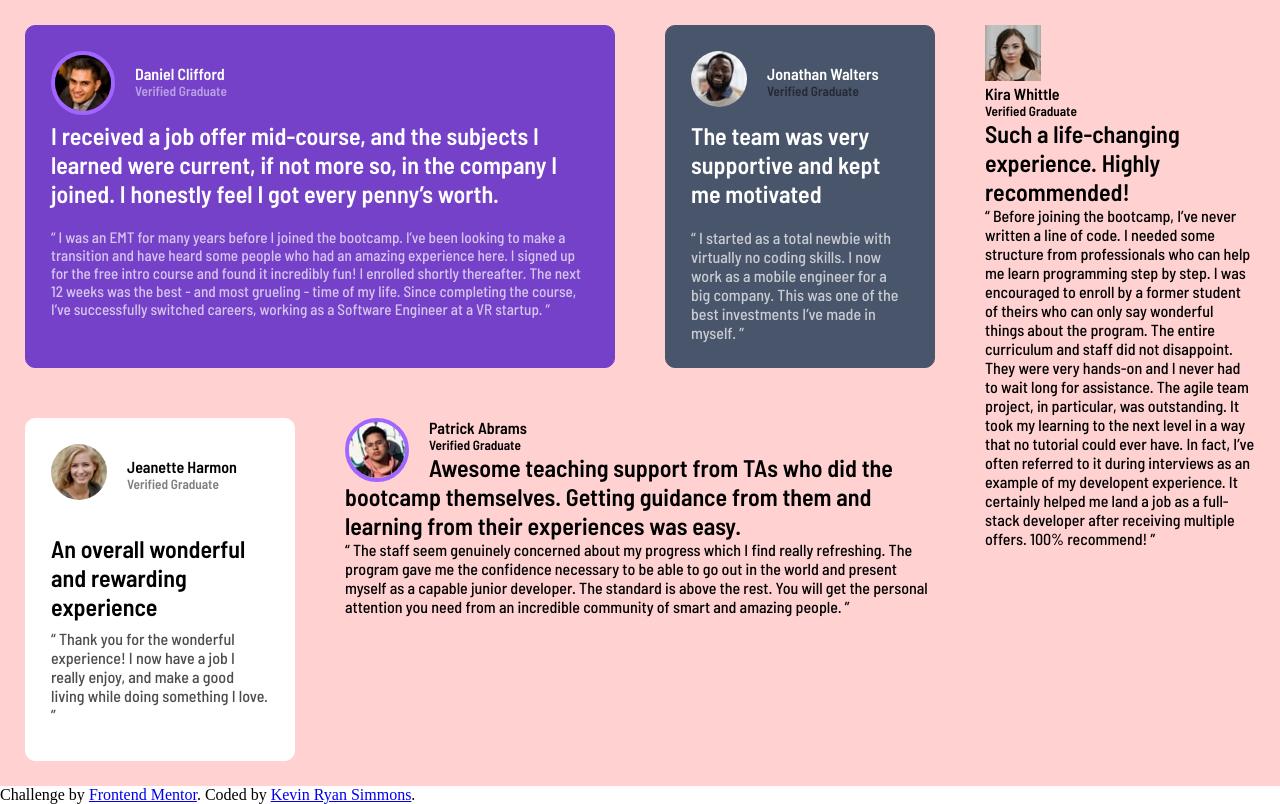
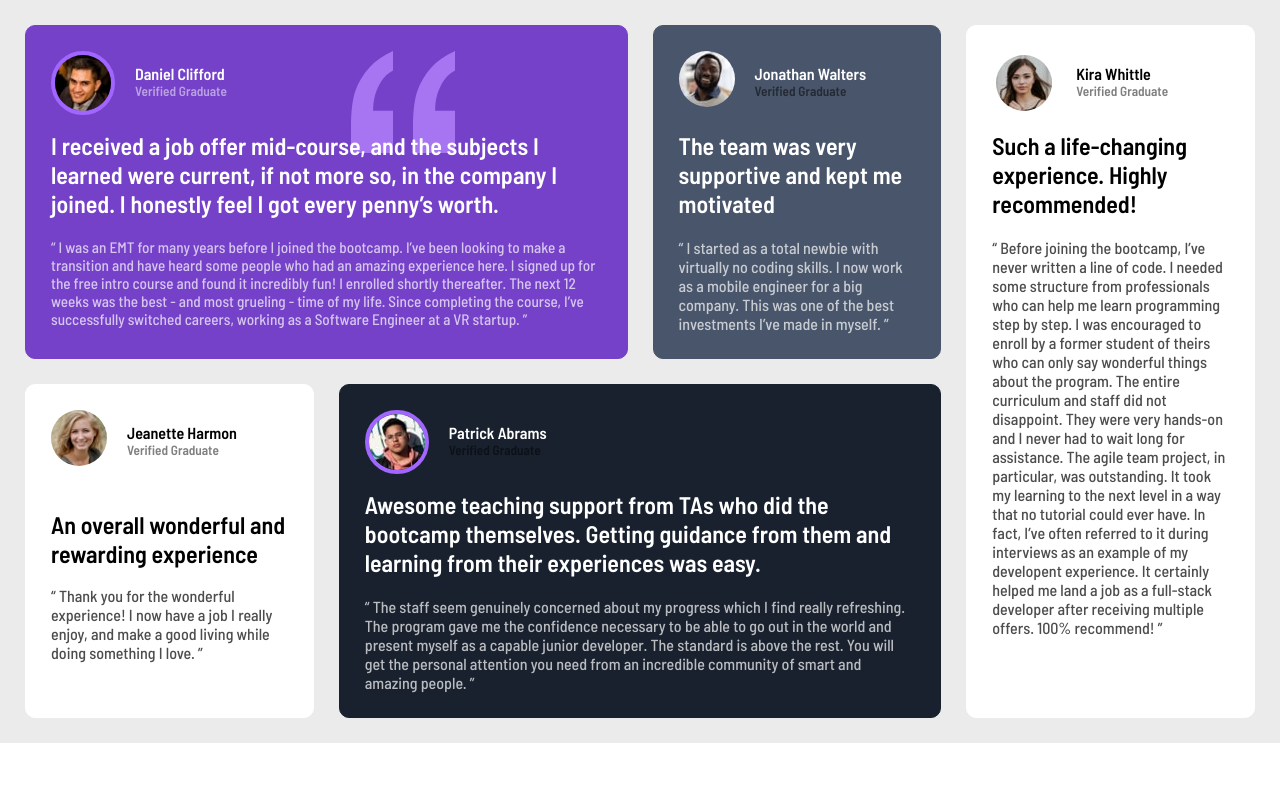
Before and after one commit to climbingryan/Testimonials-grid-section-FM, a plain HTML site: page testimonials-grid-section-main/index.html in a window 1280 px wide. Drawn offline with Linux system fonts and the light colour scheme.

Commit message:
profile 5 and addition of image in profile 1 w/ working z-index

```diff
--- a/testimonials-grid-section-main/css/styles.css
+++ b/testimonials-grid-section-main/css/styles.css
@@ -8,11 +8,12 @@ main {
     display: grid;
     grid-template-columns: repeat(4, 1fr);
     grid-template-rows: repeat(2, 1fr);
-    gap: 50px;
+    gap: 25px;
     padding: 25px;
     font-family: 'Barlow Semi Condensed', sans-serif;
-    background-color: rgb(255, 209, 209);
+    background-color: rgb(235, 235, 235);
 }
+    /* PROFILE ONE */
 .profile-one {
     grid-column: 1 / 3;
     grid-row: 1 / 2;
@@ -20,6 +21,15 @@ main {
     border: 1px solid hsl(263, 55%, 52%);
     border-radius: 10px;
     padding: 25px;
+    z-index: 0;
+}
+.bg-quotation {
+    position: relative;
+}
+.image-quote {
+    position: absolute;
+    left: 300px;
+    z-index: 1;
 }
 .card-header {
     display: flex;
@@ -27,12 +37,12 @@ main {
     justify-content: center;
     align-items: flex-start;
     min-height: 60px;
-    margin-bottom: 10px;
+    margin-bottom: 20px;
 }
 .profile-one .card-header h5 {
     color: rgba(255, 255, 255, 0.5);
 }
-.pic-border-purple {
+.profile-one img {
     border: 4px solid hsl(263, 100%, 70%);
     border-radius: 100px;
     float: left;
@@ -42,8 +52,10 @@ main {
     color: white;
 }
 .quote-big {
+    position: relative;
     color: white;
     margin-bottom: 20px;
+    z-index: 5;
 }
 .profile-one p {
     color: rgba(255, 255, 255, 0.7);
@@ -52,7 +64,7 @@ main {
 
 
 
-
+    /* PROFILE TWO */
 .profile-two {
     grid-column: 3 / 4;
     grid-row: 1 / 2;
@@ -72,7 +84,7 @@ main {
 }
 
 
-
+    /* PROFILE THREE */
 .profile-three {
     grid-column: 1 / 2;
     grid-row: 2 / 3;
@@ -87,7 +99,7 @@ main {
     float: left;
     margin-right: 20px;
 }
-.card-header h5 {
+.profile-three .card-header h5 {
     color: rgba(0, 0, 0, 0.5);
 }
 .quotes {
@@ -97,16 +109,60 @@ main {
     position: relative;
     top: 20px;
 }
-.quote-small {
+.profile-three p {
     color: rgba(0, 0, 0, 0.7);
 }
 
-
+    /* PROFILE FOUR */
 .profile-four {
     grid-column: 2 / 4;
-    grid-row: 2 / 3
+    grid-row: 2 / 3;
+    background-color: hsl(219, 29%, 14%);
+    border: 1px solid hsl(219, 29%, 14%);
+    border-radius: 10px;
+    padding: 25px;
 }
+.profile-four img {
+    border: 4px solid hsl(263, 100%, 70%);
+    border-radius: 100px;
+    float: left;
+    margin-right: 20px;
+}
+.profile-name-light {
+    color: white;
+}
+.card-header h5 {
+    color: rgba(255, 255, 255, 0.5);
+}
+.profile-four h2 {
+    color: white;
+    margin-bottom: 20px;
+}
+.profile-four p {
+    color: rgba(255, 255, 255, 0.7);
+}
+
+
 .profile-five {
     grid-column: 4 / 5 ;
     grid-row: 1 / 3;
+    background-color: hsl(0, 0%, 100%);
+    border: 1px solid hsl(0, 0%, 100%);
+    border-radius: 10px;
+    padding: 25px;
 }
+.profile-five img {
+    border: 4px solid hsla(0, 0%, 100%, 0);
+    border-radius: 100px;
+    float: left;
+    margin-right: 20px;
+}
+.card-header h5 {
+    color: hsla(0, 0%, 0%, .5)
+}
+.profile-five h2 {
+    margin-bottom: 20px;
+}
+.profile-five p {
+    color: hsla(0, 0%, 0%, .7)
+}
--- a/testimonials-grid-section-main/index.html
+++ b/testimonials-grid-section-main/index.html
@@ -14,6 +14,9 @@
   <main>
         <!-- Profile 1 PURPLE -->
         <section class="profile-one">
+          <div class="bg-quotation">
+            <svg class="image-quote" width="104" height="102" xmlns="http://www.w3.org/2000/svg"><path d="M104 102V59.727H84.114c0-5.871.689-11.182 2.068-15.933 1.379-4.75 3.42-9.287 6.125-13.61C95.01 25.86 98.909 22.257 104 19.375V0c-9.758 4.27-17.712 9.874-23.864 16.813-6.151 6.939-10.712 14.545-13.681 22.818C63.485 47.904 62 59.941 62 75.74V102h42zm-62 0V59.727H22.114c0-5.871.689-11.182 2.068-15.933 1.379-4.75 3.42-9.287 6.125-13.61C33.01 25.86 36.909 22.257 42 19.375V0c-9.652 4.27-17.58 9.874-23.784 16.813C12.01 23.752 7.424 31.358 4.455 39.631 1.485 47.904 0 59.941 0 75.74V102h42z" fill="#A775F1" fill-rule="nonzero"/></svg>
+          </div>
           <img class="pic-border-purple"src="images/image-daniel.jpg">
           <div class="card-header">
             <h4 class="profile-name-alt">Daniel Clifford</h4>
@@ -34,6 +37,7 @@
             the course, I’ve successfully switched careers, working as a Software Engineer at a VR startup. ”
           </p>
         </section>
+
           <!-- Profile 2 GREY -->
         <section class="profile-two">
           <img src="images/image-jonathan.jpg">
@@ -51,6 +55,7 @@
             for a big company. This was one of the best investments I’ve made in myself. ”
           </p>
         </section>
+
           <!-- Profile 3 WHITE -->
         <section class="profile-three">
           <img src="./images/image-jeanette.jpg">
@@ -64,45 +69,47 @@
               An overall wonderful and rewarding experience
             </h2>
 
-            <p class="quote-small">
+            <p>
               “ Thank you for the wonderful experience! I now have a job I really enjoy, and make a good living
               while doing something I love. ”
             </p>
           </div>
         </section>
+
           <!-- Profile 4 DARK -->
         <section class="profile-four">
-          <div>
-            <img  class="pic-border-purple" src="./images/image-patrick.jpg">
+          <img  class="pic-border-purple" src="./images/image-patrick.jpg">
+          <div class="card-header">
             <h4 class="profile-name-light">Patrick Abrams</h4>
             <h5>Verified Graduate</h5>
           </div>
 
-        <h2 class="big-quote">
+        <h2>
           Awesome teaching support from TAs who did the bootcamp themselves. Getting guidance from them and
           learning from their experiences was easy.
         </h2>
 
-        <p class="small-quote">
+        <p>
           “ The staff seem genuinely concerned about my progress which I find really refreshing. The program
           gave me the confidence necessary to be able to go out in the world and present myself as a capable
           junior developer. The standard is above the rest. You will get the personal attention you need from
           an incredible community of smart and amazing people. ”
         </p>
         </section>
+
           <!-- Profile 5 WHITE -->
         <section class="profile-five">
-          <div>
-            <img src="./images/image-kira.jpg"></img>
+          <img src="./images/image-kira.jpg"></img>
+          <div class="card-header">
             <h4>Kira Whittle</h4>
             <h5>Verified Graduate</h5>
           </div>
 
-        <h2 class="big-quote-dark">
+        <h2>
           Such a life-changing experience. Highly recommended!
         </h2>
 
-        <p class="small-quote">
+        <p>
           “ Before joining the bootcamp, I’ve never written a line of code. I needed some structure from
           professionals who can help me learn programming step by step. I was encouraged to enroll by a former
           student of theirs who can only say wonderful things about the program. The entire curriculum and staff
@@ -115,11 +122,11 @@
         </section>
   </main>
 
-  <footer>
+  <!--   <footer>
     <div class="attribution">
       Challenge by <a href="https://www.frontendmentor.io?ref=challenge" target="_blank">Frontend Mentor</a>.
       Coded by <a href="#">Kevin Ryan Simmons</a>.
     </div>
-  </footer>
+  </footer> -->
 </body>
 </html>
```
